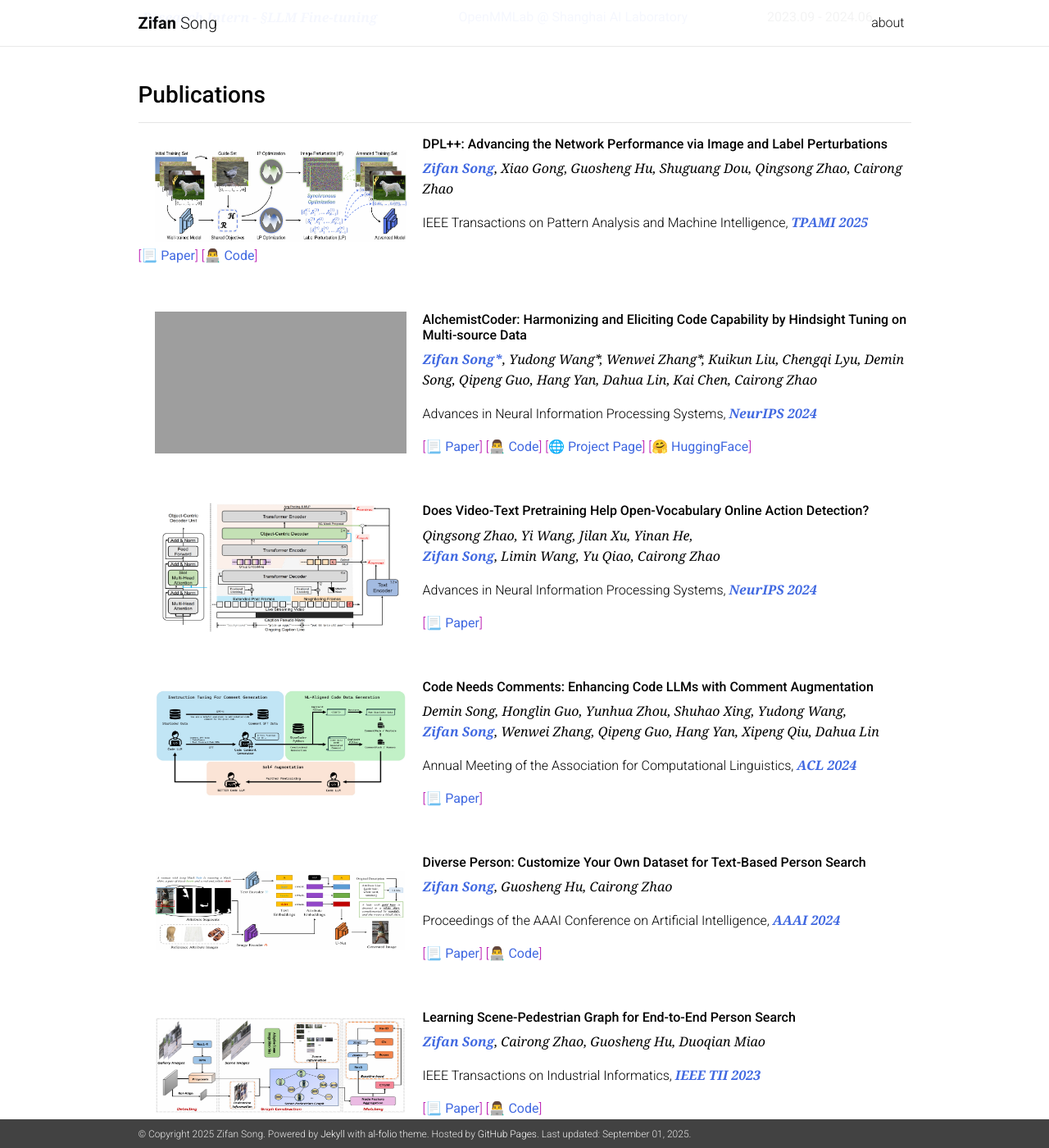
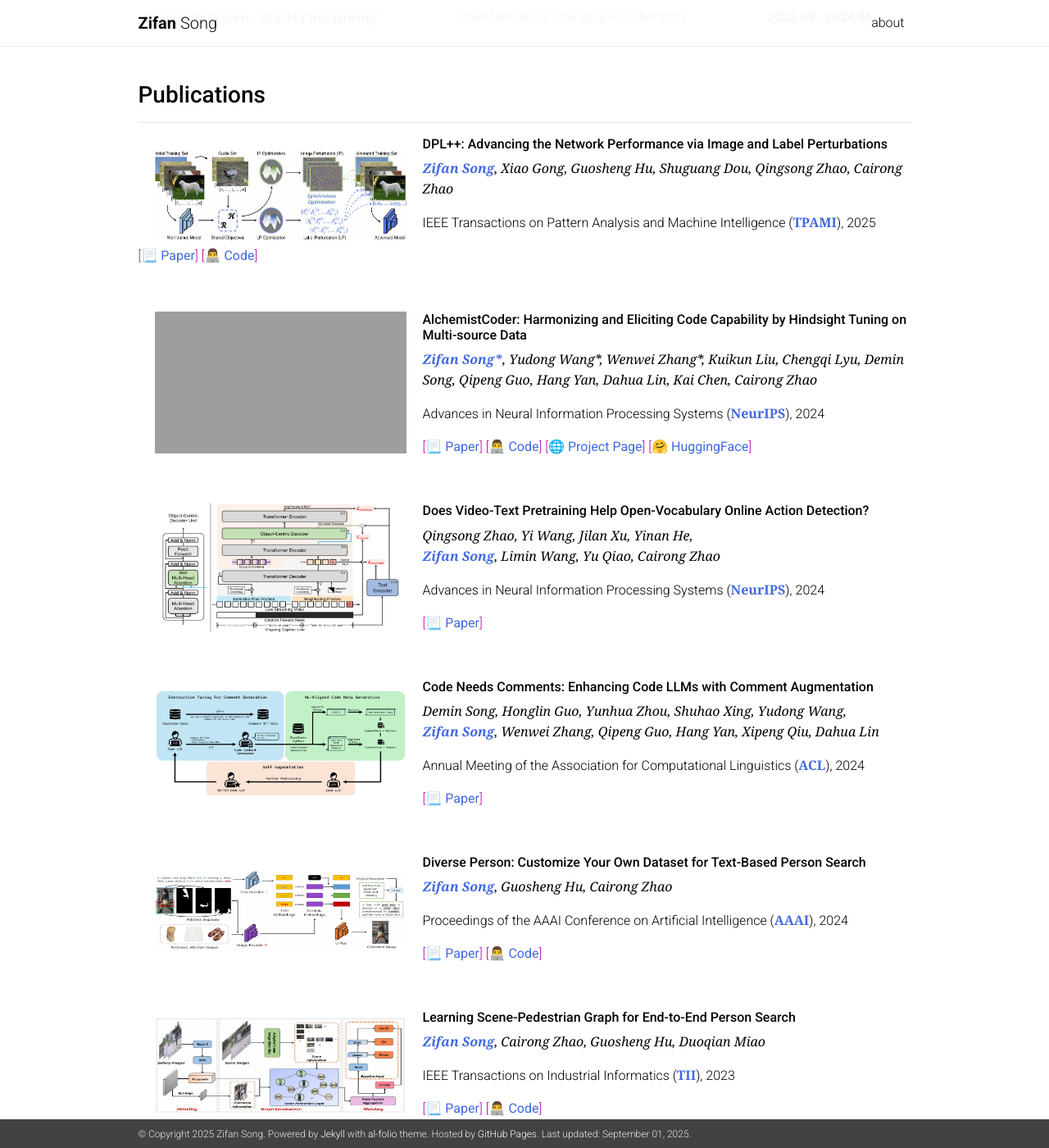
Before and after one commit to MatCaviar/MatCaviar.github.io, a Jekyll site: the page built from _pages/MatCaivar.md, in a window 1280 px wide and 1400 px high, scrolled down 1104 px. Shown: the whole window at 82% size. Built offline with Jekyll 4.4.1, drawn with Linux system fonts in a browser that asks for light colours; nearby versions of some CDN libraries; a style sheet for code colours, icons or effects is not loaded; some of the changed text lies outside the part shown; grey boxes are pictures that could not be loaded.

Commit message:
Update MatCaivar.md

```diff
--- a/_pages/MatCaivar.md
+++ b/_pages/MatCaivar.md
@@ -50,11 +50,11 @@ I am a Ph.D candidate in Computer Science and Technology at Tongji University, a
       </div>
       <div class="col-md-6">
         <div class="education-details">
-        <div><span style="font-weight: bold"><font face="Georgia" color="RoyalBlue"><I><B>Tongji University</B></I></font></span></div>
+        <div><span style="font-weight: bold"><font face="Georgia" color="RoyalBlue"><B>Tongji University</B></font></span></div>
         <div>Doctoral Student</div><div> Computer Science and Technology</div><div> 2021.09 - Present</div>
         <hr />
         <div class="education-details">
-        <div><span style="font-weight: bold"><font face="Georgia" color="RoyalBlue"><I><B>Tongji University</B></I></font></span></div>
+        <div><span style="font-weight: bold"><font face="Georgia" color="RoyalBlue"><B>Tongji University</B></font></span></div>
         <div>Bachelor Degree</div><div>Computer Science and Technology </div><div> 2017.09 - 2021.06 </div>
       </div>
     </div>
@@ -89,7 +89,7 @@ I am a Ph.D candidate in Computer Science and Technology at Tongji University, a
 
 **<font face="Georgia" color="RoyalBlue"><I><B>Zifan Song</B></I></font>**<font face="Georgia"><I>, Xiao Gong, Guosheng Hu, Shuguang Dou, Qingsong Zhao, Cairong Zhao</I></font>
 
-IEEE Transactions on Pattern Analysis and Machine Intelligence, **<font face="Georgia" color="RoyalBlue"><I><B>TPAMI 2025</B></I></font>**
+IEEE Transactions on Pattern Analysis and Machine Intelligence (**<font face="Georgia" color="RoyalBlue"><B>TPAMI</B></font>**), 2025
 
 [[<font color="RoyalBlue"><B>📃 Paper</B></font>]](https://ieeexplore.ieee.org/abstract/document/11106184){:target="_blank"}
 [[<font color="RoyalBlue"><B>👨‍💻 Code</B></font>]](https://github.com/Vill-Lab/2023-ICML-DPL){:target="_blank"}
@@ -101,7 +101,7 @@ IEEE Transactions on Pattern Analysis and Machine Intelligence, **<font face="Ge
 
 **<font face="Georgia" color="RoyalBlue"><I><B>Zifan Song*</B></I></font>**<font face="Georgia"><I>, Yudong Wang*, Wenwei Zhang*, Kuikun Liu, Chengqi Lyu, Demin Song, Qipeng Guo, Hang Yan, Dahua Lin, Kai Chen, Cairong Zhao</I></font>
 
-Advances in Neural Information Processing Systems, **<font face="Georgia" color="RoyalBlue"><I><B>NeurIPS 2024</B></I></font>**
+Advances in Neural Information Processing Systems (**<font face="Georgia" color="RoyalBlue"><B>NeurIPS</B></font>**), 2024
 
 [[<font color="RoyalBlue"><B>📃 Paper</B></font>]](https://arxiv.org/pdf/2405.19265){:target="_blank"}
 [[<font color="RoyalBlue"><B>👨‍💻 Code</B></font>]](https://github.com/InternLM/AlchemistCoder){:target="_blank"}
@@ -115,7 +115,7 @@ Advances in Neural Information Processing Systems, **<font face="Georgia" color=
 
 <font face="Georgia"><I>Qingsong Zhao, Yi Wang, Jilan Xu, Yinan He, </I></font>**<font face="Georgia" color="RoyalBlue"><I><B>Zifan Song</B></I></font>**<font face="Georgia"><I>, Limin Wang, Yu Qiao, Cairong Zhao</I></font>
 
-Advances in Neural Information Processing Systems, **<font face="Georgia" color="RoyalBlue"><I><B>NeurIPS 2024</B></I></font>**
+Advances in Neural Information Processing Systems (**<font face="Georgia" color="RoyalBlue"><B>NeurIPS</B></font>**), 2024
 
 [[<font color="RoyalBlue"><B>📃 Paper</B></font>]](https://openreview.net/pdf?id=PWzB2V2b6R){:target="_blank"}
 
@@ -125,7 +125,7 @@ Advances in Neural Information Processing Systems, **<font face="Georgia" color=
 ###### **Code Needs Comments: Enhancing Code LLMs with Comment Augmentation**
 <font face="Georgia"><I>Demin Song, Honglin Guo, Yunhua Zhou, Shuhao Xing, Yudong Wang, </I></font>**<font face="Georgia" color="RoyalBlue"><I><B>Zifan Song</B></I></font>**<font face="Georgia"><I>, Wenwei Zhang, Qipeng Guo, Hang Yan, Xipeng Qiu, Dahua Lin</I></font>
 
-Annual Meeting of the Association for Computational Linguistics, **<font face="Georgia" color="RoyalBlue"><I><B>ACL 2024</B></I></font>**
+Annual Meeting of the Association for Computational Linguistics (**<font face="Georgia" color="RoyalBlue"><B>ACL</B></font>**), 2024
 
 [[<font color="RoyalBlue"><B>📃 Paper</B></font>]](https://arxiv.org/abs/2402.13013){:target="_blank"}
 
@@ -135,7 +135,7 @@ Annual Meeting of the Association for Computational Linguistics, **<font face="G
 ###### **Diverse Person: Customize Your Own Dataset for Text-Based Person Search**
 **<font face="Georgia" color="RoyalBlue"><I><B>Zifan Song</B></I></font>**<font face="Georgia"><I>, Guosheng Hu, Cairong Zhao</I></font>
 
-Proceedings of the AAAI Conference on Artificial Intelligence, **<font face="Georgia" color="RoyalBlue"><I><B>AAAI 2024</B></I></font>**
+Proceedings of the AAAI Conference on Artificial Intelligence (**<font face="Georgia" color="RoyalBlue"><B>AAAI</B></font>**), 2024
 
 [[<font color="RoyalBlue"><B>📃 Paper</B></font>]](https://ojs.aaai.org/index.php/AAAI/article/view/28298){:target="_blank"}
 [[<font color="RoyalBlue"><B>👨‍💻 Code</B></font>]](https://github.com/Vill-Lab/2024-AAAI-DP){:target="_blank"}
@@ -146,7 +146,7 @@ Proceedings of the AAAI Conference on Artificial Intelligence, **<font face="Geo
 ###### **Learning Scene-Pedestrian Graph for End-to-End Person Search**
 **<font face="Georgia" color="RoyalBlue"><I><B>Zifan Song</B></I></font>**<font face="Georgia"><I>, Cairong Zhao, Guosheng Hu, Duoqian Miao</I></font>
 
-IEEE Transactions on Industrial Informatics, **<font face="Georgia" color="RoyalBlue"><I><B>IEEE TII 2023</B></I></font>**
+IEEE Transactions on Industrial Informatics (**<font face="Georgia" color="RoyalBlue"><B>TII</B></font>**), 2023
 
 [[<font color="RoyalBlue"><B>📃 Paper</B></font>]](https://ieeexplore.ieee.org/abstract/document/10214025/){:target="_blank"}
 [[<font color="RoyalBlue"><B>👨‍💻 Code</B></font>]](https://github.com/Vill-Lab/2023-TII-SPG){:target="_blank"}
@@ -157,7 +157,7 @@ IEEE Transactions on Industrial Informatics, **<font face="Georgia" color="Royal
 ###### **Deep perturbation learning: enhancing the network performance via image perturbations**
 **<font face="Georgia" color="RoyalBlue"><I><B>Zifan Song</B></I></font>**<font face="Georgia"><I>, Xiao Gong, Guosheng Hu, Cairong Zhao</I></font>
 
-International Conference on Machine Learning, **<font face="Georgia" color="RoyalBlue"><I><B>ICML 2023</B></I></font>**
+International Conference on Machine Learning (**<font face="Georgia" color="RoyalBlue"><B>ICML</B></font>**), 2023
 
 [[<font color="RoyalBlue"><B>📃 Paper</B></font>]](https://proceedings.mlr.press/v202/song23c.html){:target="_blank"}
 [[<font color="RoyalBlue"><B>👨‍💻 Code</B></font>]](https://github.com/Vill-Lab/2023-ICML-DPL){:target="_blank"}
```
